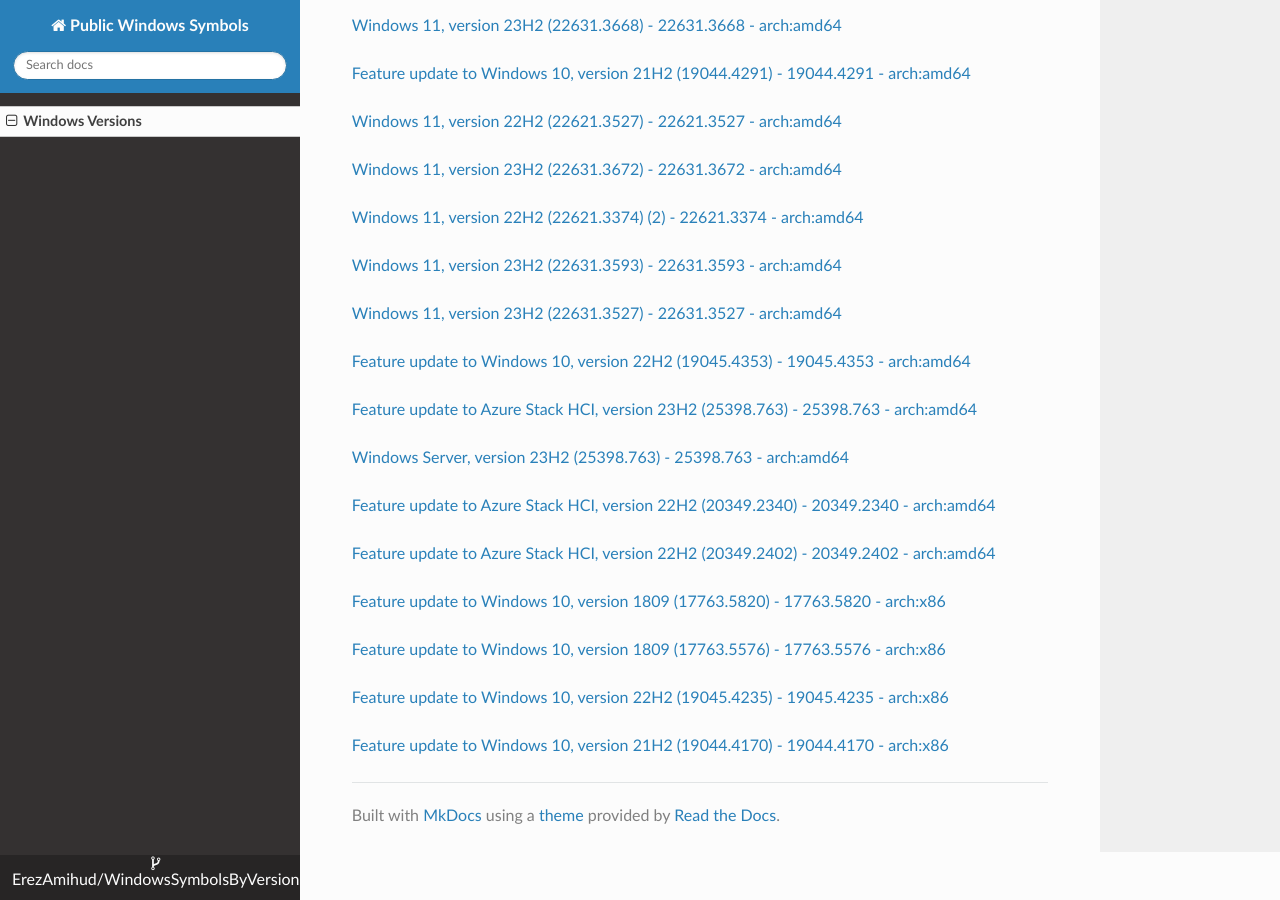
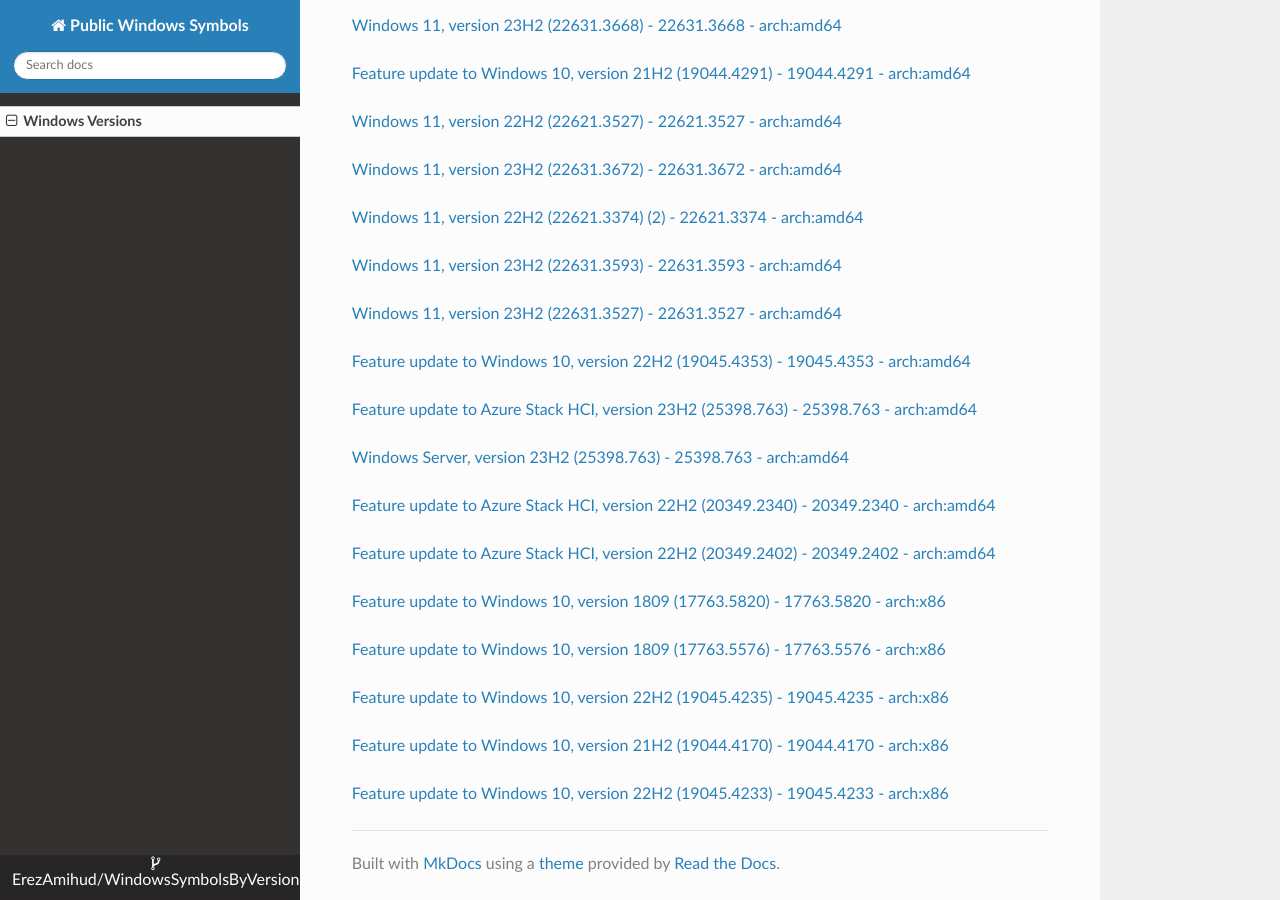
Before and after one commit to ErezAmihud/WindowsSymbolsByVersion, an MkDocs documentation site: the page built from docs/index.md, in a window 1280 px wide and 900 px high, scrolled down 15629 px. Built offline with MkDocs 1.6.1, drawn with Linux system fonts in a browser that asks for light colours; nearby versions of some CDN libraries.

Commit message:
Automated commit, add manifest for 6cbc35c1-e1fc-4546-9262-bd60342bb973

```diff
--- a/docs/index.md
+++ b/docs/index.md
@@ -841,3 +841,6 @@
 
 
 [Feature update to Windows 10, version 21H2 (19044.4170) - 19044.4170 - arch:x86](https://github.com/ErezAmihud/WindowsSymbolsByVersion/blob/main/manifests/8735bcf9-1cc4-44ab-88ea-8f71df13c5dd.manifest)
+
+
+[Feature update to Windows 10, version 22H2 (19045.4233) - 19045.4233 - arch:x86](https://github.com/ErezAmihud/WindowsSymbolsByVersion/blob/main/manifests/6cbc35c1-e1fc-4546-9262-bd60342bb973.manifest)
```
Also changed, not shown: process_builds.json (+1 -1 lines), 1 other file.
